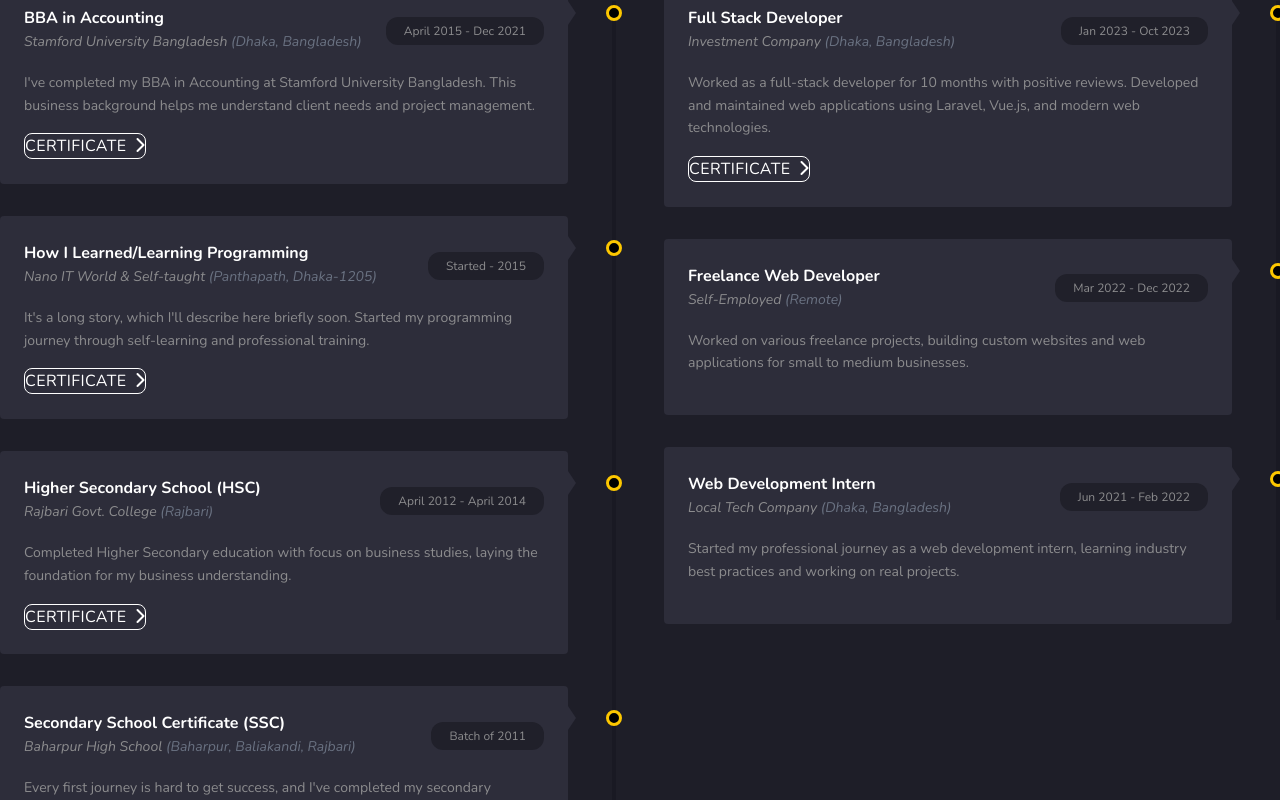
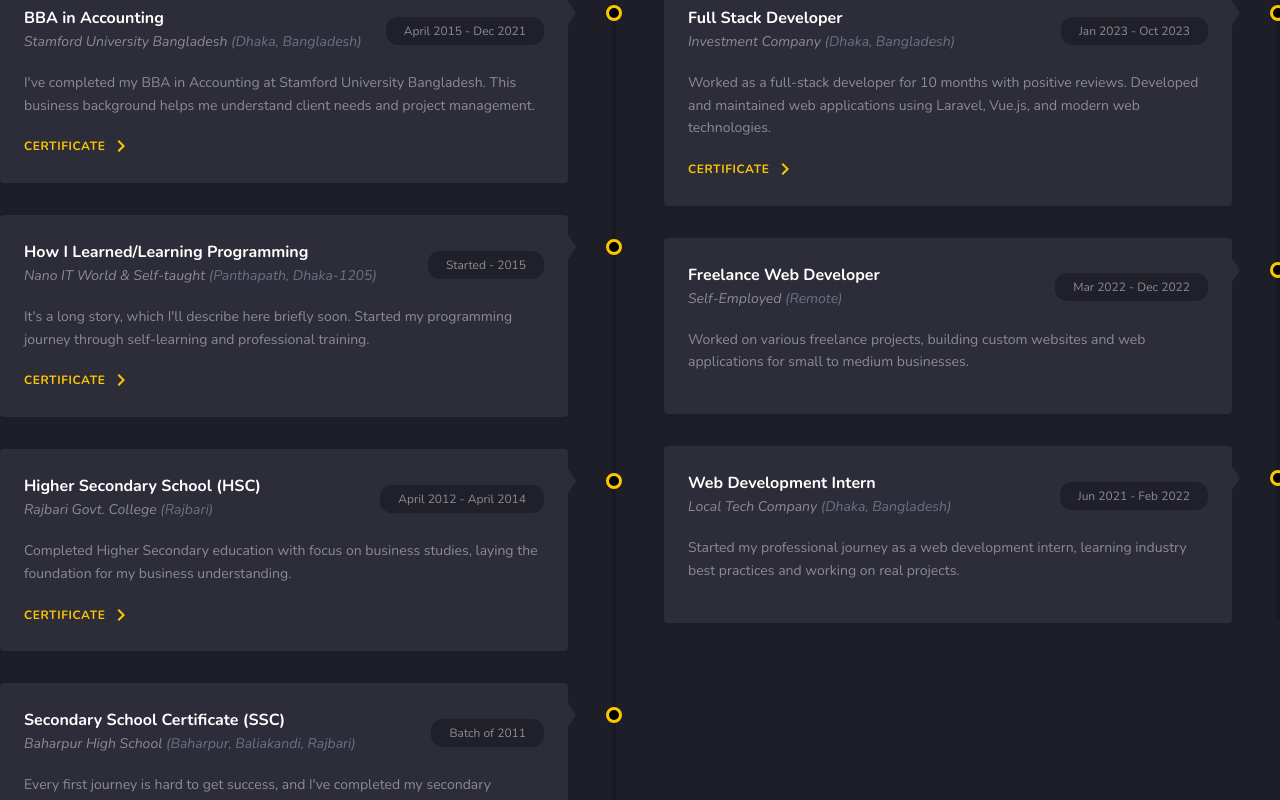
Before and after one commit to SagorIslamOfficial/personal, a React (Vite) app: page / in a window 1280 px wide. Shown: the part 2890-3690 px from the top of the page. Built offline with nearby package versions, Linux system fonts and the light colour scheme.

Commit message:
feat: replace Button component with native button

```diff
--- a/src/components/shared/CertificateButton.tsx
+++ b/src/components/shared/CertificateButton.tsx
@@ -1,6 +1,6 @@
 import { useState } from 'react';
 import ImagePopup from './ImagePopup';
-import Button from './Button';
+import { MdKeyboardArrowRight } from 'react-icons/md';
 
 interface CertificateButtonProps {
     certificateImage: string;
@@ -27,14 +27,15 @@ const CertificateButton = ({
 
     return (
         <div className={`certificate-button-container ${className}`}>
-            <Button
-                variant="outline"
+            <button
+                className="inline-flex items-center gap-1 text-yellow-400 font-bold text-xs uppercase tracking-wider hover:text-white transition-colors duration-200 group/btn cursor-pointer"
                 onClick={handleOpenModal}
-                icon={<i className="fa-solid fa-chevron-right"></i>}
-                iconPosition="right"
+                type="button"
+                aria-label="View Certificate"
             >
                 {buttonText}
-            </Button>
+                <MdKeyboardArrowRight className="text-2xl transition-transform duration-200 group-hover/btn:translate-x-1" />
+            </button>
 
             <ImagePopup
                 isOpen={isModalOpen}
```
